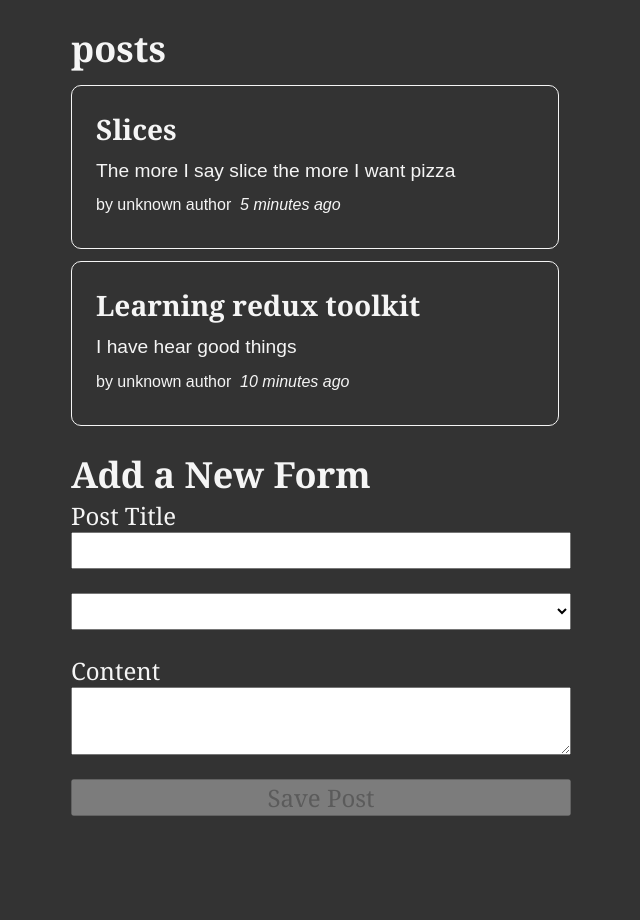
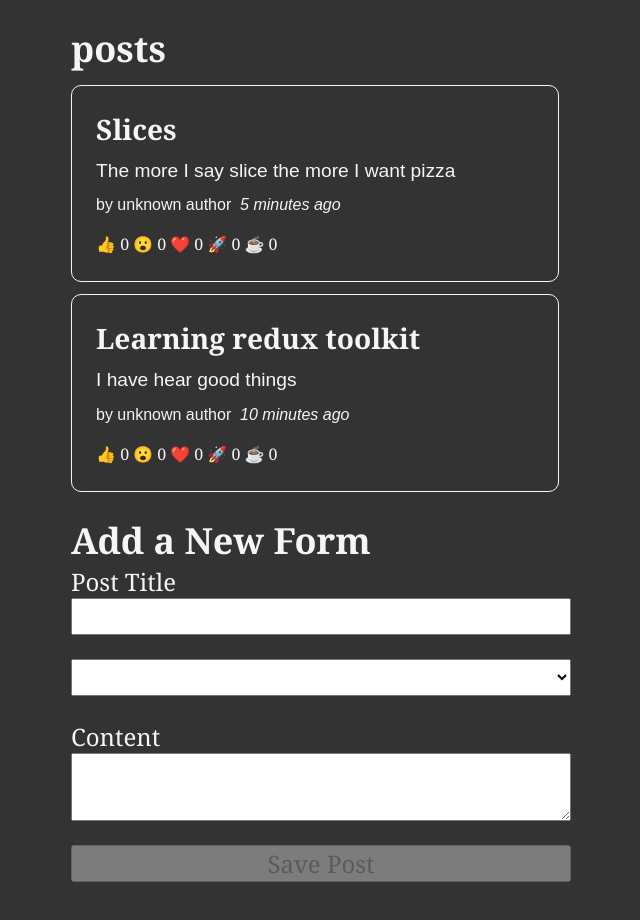
Before and after one commit to sahanediriweera/reduxfundamentals, a React (Create React App) app: page / in a window 1280 px wide. Shown: the top 920 px of the page, without its empty margins (319-959 px from the left). Built offline with nearby package versions, Linux system fonts and the light colour scheme.

Commit message:
completed redux with reaction buttons

```diff
--- a/src/features/posts/PostsList.js
+++ b/src/features/posts/PostsList.js
@@ -3,7 +3,7 @@
 import PostAuthor from './PostAuthor';
 import { selectAllPosts } from './postSlice';
 import TimeAgo from './TimeAgo';
-
+import ReactionButtons from './ReactionButtons';
 
 const PostsList = () => {
     const posts = useSelector(
@@ -25,6 +25,7 @@
                 <PostAuthor userID = {post.userID}/>
                 <TimeAgo timestamp={post.date}/>
             </p>
+            <ReactionButtons post={post}/>
         </article>
     ));
 
--- a/src/features/posts/ReactionButtons.js
+++ b/src/features/posts/ReactionButtons.js
@@ -8,3 +8,28 @@
     rocket: '🚀',
     coffee: '☕'
 }
+
+
+const ReactionButtons = ({post}) => {
+    const dispatch = useDispatch();
+
+    const reactionButtons = Object.entries(reactionEmoji).map(([name,emoji])=>{
+        return(
+            <button
+                key = {name}
+                type= 'button'
+                className="reactionButton"
+                onClick={()=>{
+                    dispatch(reactionAdded({postId:post.id,reaction:name}))
+                }}
+            >
+                {emoji} {post.reactions[name]}
+            </button>
+        )
+    })
+  return (
+    <div>{reactionButtons}</div>
+  )
+}
+
+export default ReactionButtons
```
